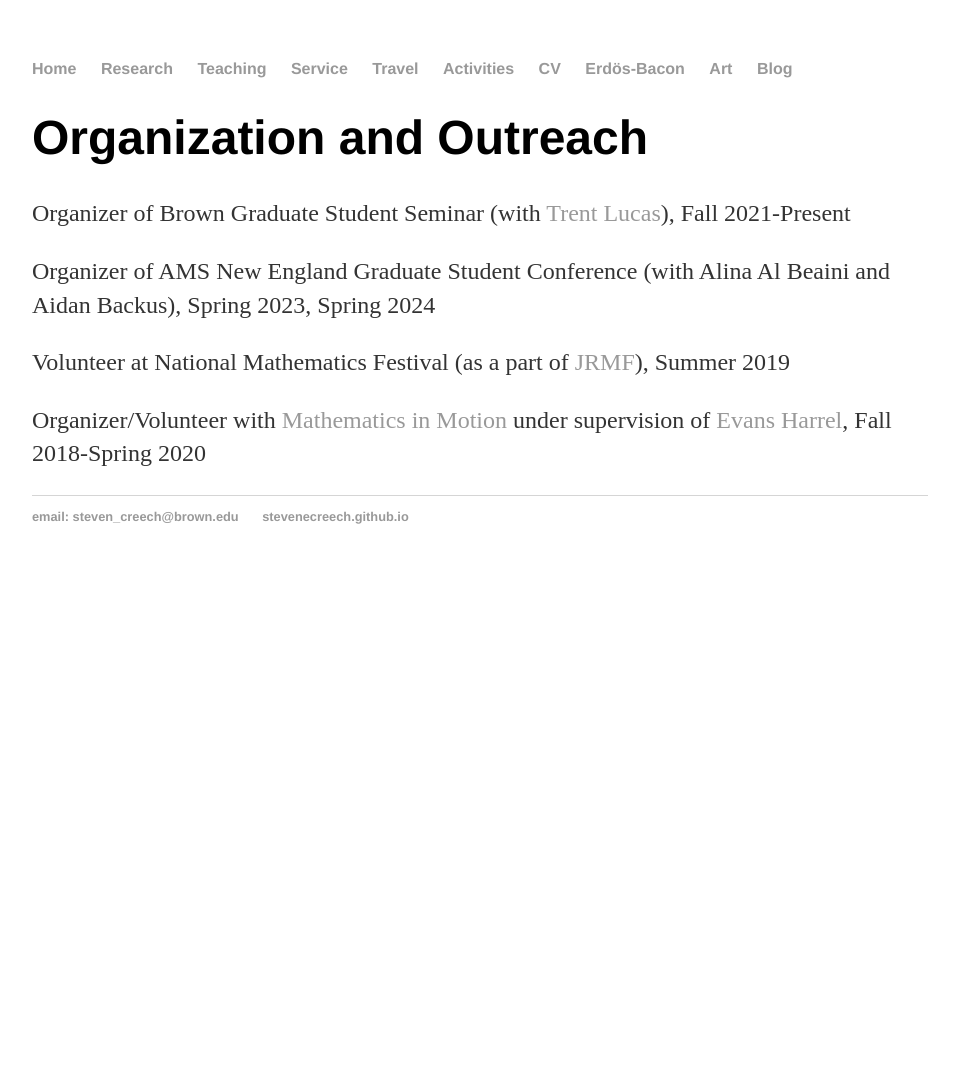
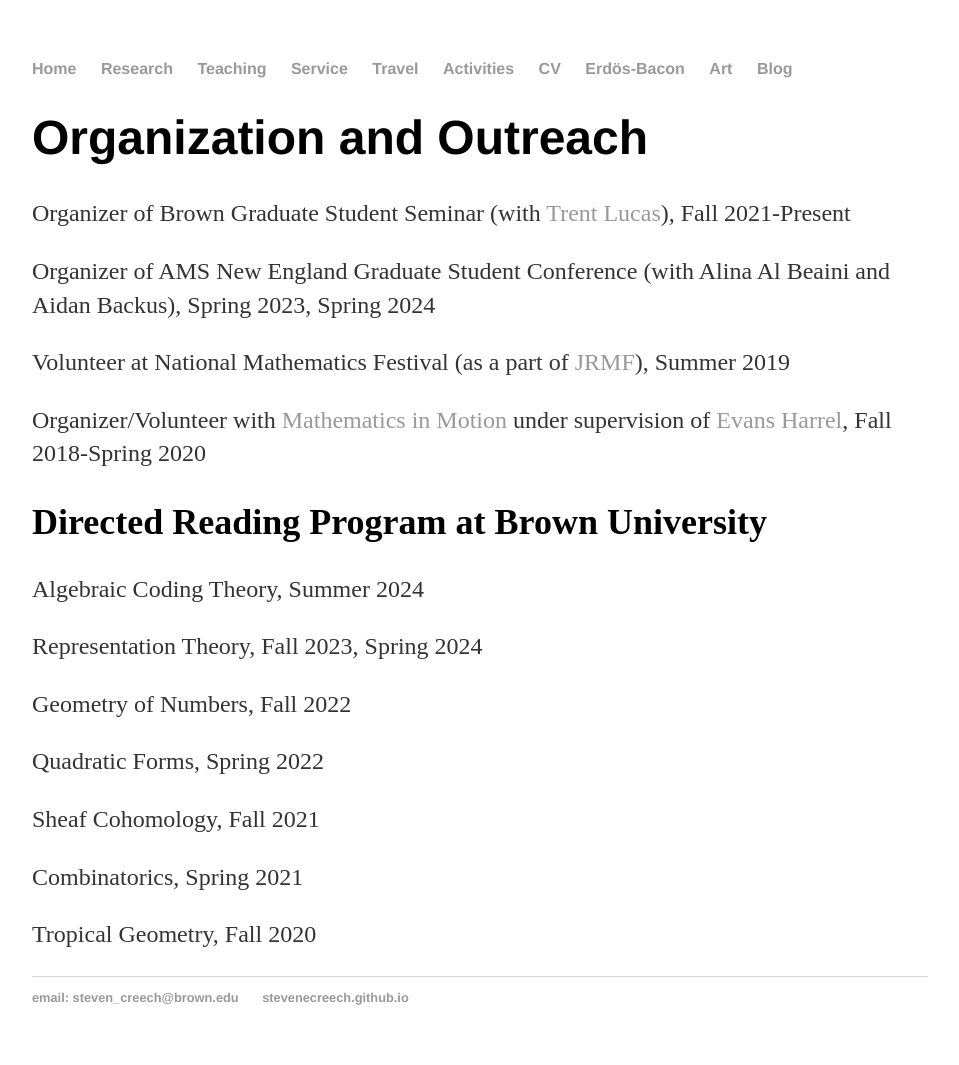
Before and after one commit to stevenecreech/stevenecreech.github.io, a Jekyll site: the page built from service/index.html, in a window 1280 px wide. Shown: the whole page, without its empty margins (160-1119 px from the left). Built offline with Jekyll 4.4.1, drawn with Linux system fonts in a browser that asks for light colours; Markdown is read by kramdown in place of the engine named in the settings; before the commit the page ends 900 px from its top, so only the background shows below that.

Commit message:
Update index.html

```diff
--- a/service/index.html
+++ b/service/index.html
@@ -11,4 +11,12 @@ title: Steven Creech Activities
 	<p>Organizer/Volunteer with <a href="https://mathematics-in-motion.org/our-history">Mathematics in Motion</a>
 	under supervision of <a href="https://harrell.math.gatech.edu/">Evans Harrel</a>, Fall 2018-Spring 2020</p>
 
+	<font size="+2"><h2>Directed Reading Program at Brown University </h2></font>
+	<p>Algebraic Coding Theory, Summer 2024</p>
+	<p>Representation Theory, Fall 2023, Spring 2024</p>
+	<p>Geometry of Numbers, Fall 2022</p>
+	<p>Quadratic Forms, Spring 2022</p>
+	<p>Sheaf Cohomology, Fall 2021</p>
+	<p>Combinatorics, Spring 2021</p>
+	<p>Tropical Geometry, Fall 2020</p>
 </div><!-- /.blurb -->
```
